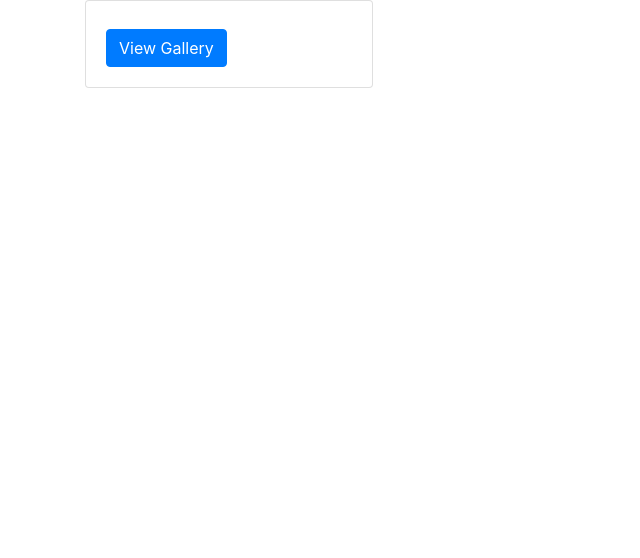
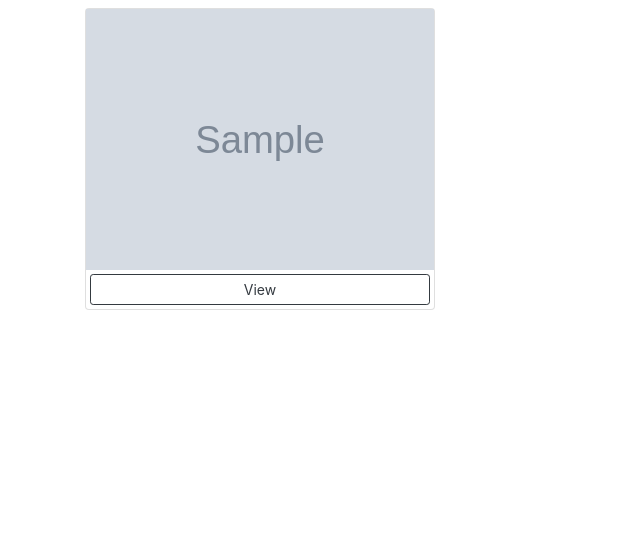
Before and after one commit to htodev/online-gallery, a Django app: page /titles/title/1/ in a window 1280 px wide. Shown: the part 56-614 px from the top of the page, without its empty margins (0-640 px from the left). Run offline with Django 4.2, Linux system fonts and the light colour scheme; tables that the repository leaves empty hold one stand-in row (values such as "Sample post"); grey boxes marked "Sample" are stand-in pictures; some libraries are stand-ins or nearby versions.

Commit message:
add photos stuff

```diff
--- a/OnlineGallery/settings.py
+++ b/OnlineGallery/settings.py
@@ -125,7 +125,8 @@ USE_TZ = True
 
 
 STATIC_URL = 'static/'
-STATIC_ROOT = ''
+STATIC_ROOT = 'tmp/static/'
+
 STATICFILES_DIRS = (
     join(BASE_DIR, 'static'),
 )
@@ -133,4 +134,4 @@ STATICFILES_DIRS = (
 MEDIA_URL = '/media/'
 MEDIA_ROOT = join(BASE_DIR, 'media')
 
-DEFAULT_AUTO_FIELD = 'django.db.models.BigAutoField'
+# DEFAULT_AUTO_FIELD = 'django.db.models.BigAutoField'
--- a/categories/views.py
+++ b/categories/views.py
@@ -4,8 +4,6 @@ from django.shortcuts import render
 
 
 def list_categories(request):
-    """It retrieves doctors names from DoctorProfile records. """
-
     categories = Category.objects.all()
     context = {
         'categories': categories,
--- a/photos/models.py
+++ b/photos/models.py
@@ -4,8 +4,5 @@ from titles.models import Title
 
 
 class Photo(models.Model):
-    name = models.CharField(max_length=70)
+    picture = models.ImageField(upload_to='gallery',blank=True)
     title = models.ForeignKey(Title, on_delete=models.CASCADE, null=True, blank=True)
-
-    def __str__(self):
-        return self.name
--- a/templates/categories/category_detail.html
+++ b/templates/categories/category_detail.html
@@ -13,7 +13,7 @@
         <div class="row" style="margin-bottom:5%">
              {% for title in titles  %}
             <div class="col-lg-4">
-                 <div class="card" style="width: 18rem;">
+                 <div class="card my-2">
               <div class="card-body">
                   <h5>{{title.title_name}}</h5>
                   <a class="btn btn-primary" href="{% url 'title-photos' title.id %}">View  Gallery</a>
--- a/templates/categories/category_list.html
+++ b/templates/categories/category_list.html
@@ -12,7 +12,7 @@
         <div class="row" style="margin-bottom:5%">
              {% for category in categories  %}
             <div class="col-lg-4">
-                 <div class="card" style="width: 18rem;">
+                <div class="card my-2">
               <div class="card-body">
                   <h5>{{category.category_name}}</h5>
                   <a class="btn btn-primary" href="{% url 'category' category.id %}">See details</a>
--- a/templates/titles/title_detail.html
+++ b/templates/titles/title_detail.html
@@ -11,19 +11,16 @@
 
     <div class="container">
         <div class="row" style="margin-bottom:5%">
-             {% for title in titles  %}
-            <div class="col-lg-4">
-                 <div class="card" style="width: 18rem;">
-              <div class="card-body">
-                  <h5>{{title.title_name}}</h5>
-                  <a class="btn btn-primary" href="#">View  Gallery</a>
-              </div>
-            </div>
-            </div>
+             {% for photo in photos %}
+             <div class="col-md-4">
+                 <div class="card my-2">
+                     <img class="image-thumbail" src="{{ photo.picture.url }}" alt="Card image cap">
+                     <a href="#" class="btn btn-outline-dark btn-sm m-1">View</a>
+                 </div>
+             </div>
+        </div>
             {% endfor %}
-        </div>
     </div>
-
     {% include 'common/footer.html' %}
 
 </body>
--- a/titles/views.py
+++ b/titles/views.py
@@ -6,5 +6,5 @@ from titles.models import Title
 def detail_title(request, pk):
     title = Title.objects.get(id=pk)
     photos = title.photo_set.all()
-    contex = {'titles': photos}
+    contex = {'photos': photos}
     return render(request, 'titles/title_detail.html', contex)
```
Also changed, not shown: photos/migrations/0001_initial.py (deleted).
